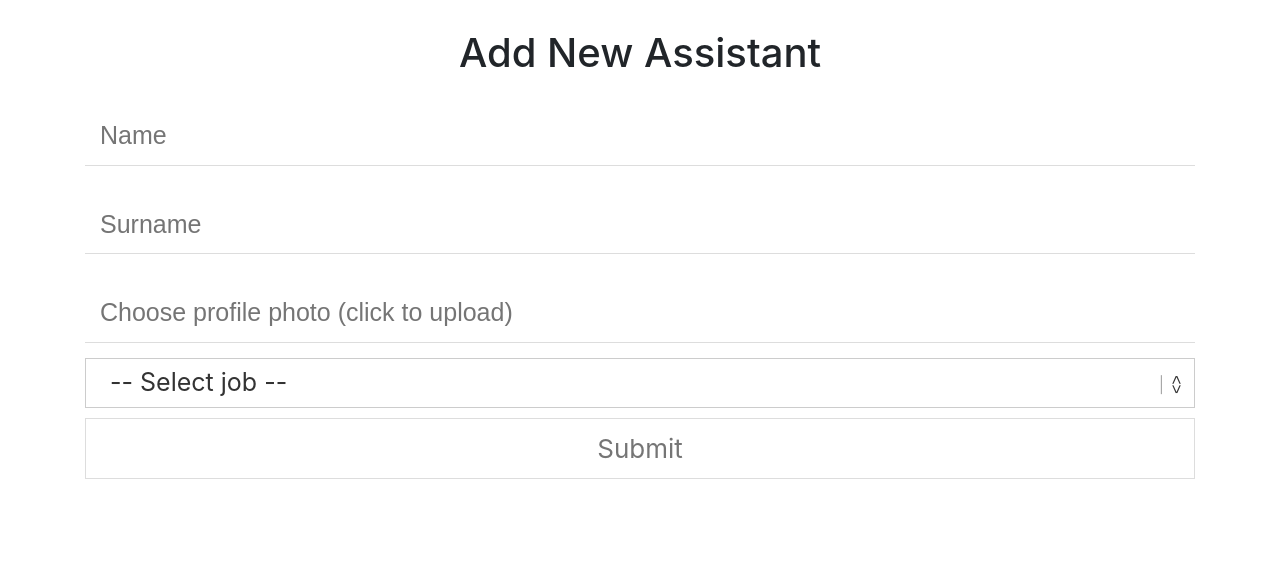
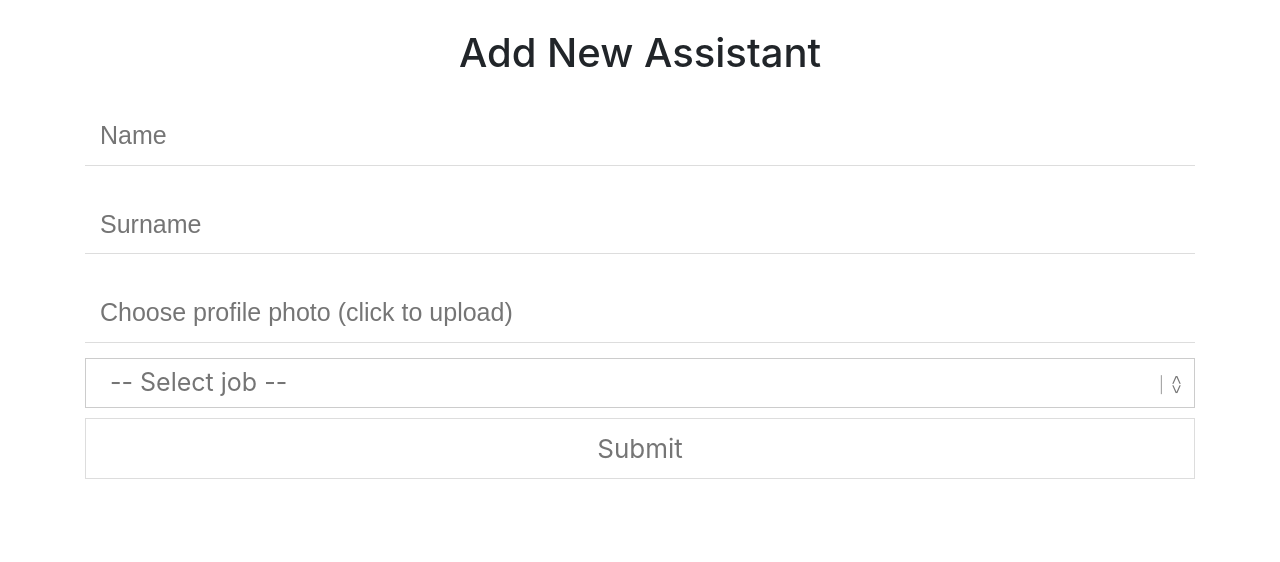
Before and after one commit to PietrzakJustyna/virtualAssistant, a Flask app: page /assistants/create in a window 1280 px wide. Shown: the part 58-620 px from the top of the page. Run offline with Flask 2, Linux system fonts and the light colour scheme; parts of the project's set-up code (start-up, migrations or seed data) failed here and were passed over; some libraries are stand-ins or nearby versions.

Commit message:
change font color

```diff
--- a/static/style.css
+++ b/static/style.css
@@ -54,7 +54,7 @@
     -webkit-box-sizing: border-box;
     -moz-box-sizing: border-box;
     box-sizing: border-box;
-    color: #4b545f;
+    color: rgb(117, 117, 117);
     background: #fff;
     font-family: Arial, Helvetica, sans-serif;
     padding: 10px 15px;
@@ -74,8 +74,8 @@
   .ghost-input:hover {
     transition:border-bottom 0.5s;
     border-bottom: 1px solid black;
-    color:black;
   }
+
   .ghost-input:focus {
     transition:border-bottom 0.5s;
     border-bottom: 1px solid black;
@@ -143,7 +143,6 @@
   .inputfile + label:hover {
     cursor: pointer;
     border-bottom: 1px solid black;
-    color:black;
   }
 
   .inputfile:focus + label,
@@ -197,7 +196,7 @@
     content: '<>';
     font-family: Arial, Helvetica, sans-serif;
     font: 17px ;
-    color: #333;
+    color:rgb(117, 117, 117);
     -webkit-transform: rotate(90deg);
     -moz-transform: rotate(90deg);
     -ms-transform: rotate(90deg);
@@ -228,7 +227,7 @@
     padding: 0px 24px;
     font-size: 25px;
     line-height: 1.75;
-    color: #333;
+    color: rgb(117, 117, 117);
     background-color: #ffffff;
     background-image: none;
     border: 1px solid #cccccc;
```
